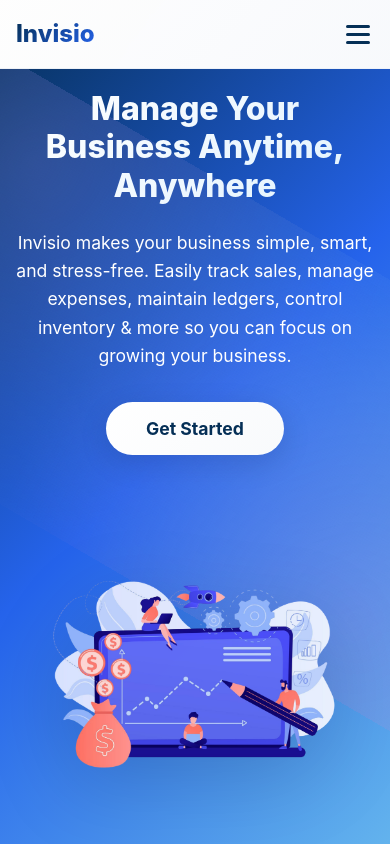
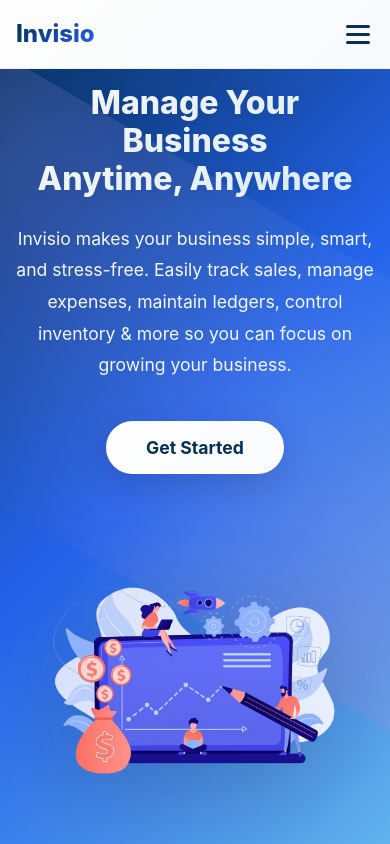
Before and after one commit to noorulannfatima/Invisio, a Vue app in the folder frontend/: page / in a window 390 px wide. Shown: the top 844 px of the page. Built offline with nearby package versions, Linux system fonts and the light colour scheme; no server answers.

Commit message:
added company controllers

```diff
--- a/frontend/src/router/index.ts
+++ b/frontend/src/router/index.ts
@@ -21,7 +21,6 @@
     meta: { requiresGuest: true, layout: 'auth' },
   },
   {
-    // 🔹 All dashboard routes go under the layout
     path: '/dashboard',
     component: () => import('@/layouts/DashboardLayout.vue'),
     meta: { requiresAuth: true },
@@ -35,21 +34,17 @@
         path: '/finance',
         name: 'Finance',
         component: () => import('@/views/Finance.vue'),
-  meta: { requiresAuth: true }
       },
       {
         path: '/reports',
         name: 'Reports',
         component: () => import('@/views/Reports.vue'),
-  meta: { requiresAuth: true }
       },
       {
         path: '/inventory',
         name: 'Inventory',
         component: () => import('@/views/Inventory.vue'),
-  meta: { requiresAuth: true }
       },
-
       {
         path: '/settings',
         name: 'Settings',
@@ -67,24 +62,32 @@
 const router = createRouter({
   history: createWebHistory(import.meta.env.BASE_URL),
   routes,
+  scrollBehavior(to, from, savedPosition) {
+    if (savedPosition) {
+      return savedPosition
+    } else if (to.hash) {
+      return {
+        el: to.hash,
+        behavior: 'smooth',
+      }
+    } else {
+      return { top: 0, behavior: 'smooth' }
+    }
+  },
 })
 
-// ✅ Navigation Guard
 router.beforeEach(async (to, from, next) => {
   const authStore = useAuthStore()
 
-  // Initialize auth state
   if (!authStore.isInitialized) {
     await authStore.initializeAuth()
   }
 
-  // Redirect authenticated users away from guest pages
   if (to.meta.requiresGuest && authStore.isAuthenticated) {
     next({ name: 'Dashboard' })
     return
   }
 
-  // Redirect unauthenticated users to login
   if (to.meta.requiresAuth && !authStore.isAuthenticated) {
     next({ name: 'Login' })
     return
--- a/frontend/src/views/Home.vue
+++ b/frontend/src/views/Home.vue
@@ -3,15 +3,23 @@
     <section id="home" class="hero">
       <div class="hero-container">
         <div class="hero-content">
-          <h1 class="fade-in-up">Manage Your Business
-Anytime, Anywhere
-</h1>
-          <p class="fade-in-up delay-1">Invisio makes your business simple, smart, and stress-free. Easily track sales, manage expenses, maintain ledgers, control inventory & more so you can focus on growing your business.</p>
-          <button class="cta fade-in-up delay-2">Get Started</button>
+          <h1 class="fade-in-up">Manage Your Business<br>Anytime, Anywhere</h1>
+          <p class="fade-in-up delay-1">
+            Invisio makes your business simple, smart, and stress-free. Easily track sales,
+            manage expenses, maintain ledgers, control inventory & more so you can focus on
+            growing your business.
+          </p>
+          <button class="cta fade-in-up delay-2" @click="handleGetStarted">
+            Get Started
+          </button>
         </div>
 
         <div class="hero-image">
-          <img src="@/assets/images/home.png" alt="Invisio Dashboard" class="fade-in-up delay-3" />
+          <img
+            src="@/assets/images/home.png"
+            alt="Invisio Dashboard"
+            class="fade-in-up delay-3"
+          />
         </div>
       </div>
     </section>
@@ -37,10 +45,23 @@
 </template>
 
 <script setup lang="ts">
+import { useRouter } from 'vue-router'
+import { useAuthStore } from '@/store/authStore'
 import Contact from '@/components/layout/Contact.vue'
 import Features from '@/components/layout/Features.vue'
 import Footer from '@/components/layout/Footer.vue'
 import FAQ from '@/components/layout/FAQ.vue'
+
+const router = useRouter()
+const authStore = useAuthStore()
+
+const handleGetStarted = (): void => {
+  if (authStore.isAuthenticated) {
+    router.push('/dashboard')
+  } else {
+    router.push('/register')
+  }
+}
 </script>
 
 <style lang="scss" scoped>
@@ -51,7 +72,6 @@
   position: relative;
   overflow: hidden;
 
-  // Add floating particles background
   &::before {
     content: '';
     position: absolute;
@@ -93,7 +113,7 @@
     }
 
     h1 {
-      font-size: 3.0rem;
+      font-size: 3.5rem;
       font-weight: 800;
       line-height: 1.2;
       margin-bottom: 1.5rem;
@@ -101,6 +121,7 @@
       background-clip: text;
       -webkit-background-clip: text;
       -webkit-text-fill-color: transparent;
+      text-shadow: 0 2px 20px rgba(0, 0, 0, 0.1);
 
       @media (max-width: 768px) {
         font-size: 2.5rem;
@@ -112,15 +133,16 @@
     }
 
     p {
-      font-size: 1.3rem;
-      line-height: 1.6;
-      margin-bottom: 2rem;
-      opacity: 0.9;
-      max-width: 500px;
+      font-size: 1.2rem;
+      line-height: 1.8;
+      margin-bottom: 2.5rem;
+      opacity: 0.95;
+      max-width: 520px;
+      color: rgba(255, 255, 255, 0.95);
 
       @media (max-width: 1024px) {
         max-width: 600px;
-        margin: 0 auto 2rem;
+        margin: 0 auto 2.5rem;
       }
 
       @media (max-width: 768px) {
@@ -131,14 +153,14 @@
     .cta {
       background: linear-gradient(135deg, #ffffff 0%, #f8fafc 100%);
       color: #052f56;
-      padding: 1rem 2.5rem;
+      padding: 1.1rem 3rem;
       border-radius: 50px;
       font-weight: 700;
-      font-size: 1.1rem;
+      font-size: 1.15rem;
       cursor: pointer;
       border: none;
       transition: all 0.4s cubic-bezier(0.175, 0.885, 0.32, 1.275);
-      box-shadow: 0 8px 30px rgba(0, 0, 0, 0.12);
+      box-shadow: 0 10px 35px rgba(0, 0, 0, 0.15);
       position: relative;
       overflow: hidden;
 
@@ -154,8 +176,8 @@
       }
 
       &:hover {
-        transform: translateY(-3px) scale(1.05);
-        box-shadow: 0 15px 40px rgba(0, 0, 0, 0.2);
+        transform: translateY(-4px) scale(1.05);
+        box-shadow: 0 18px 45px rgba(0, 0, 0, 0.25);
 
         &::before {
           left: 100%;
@@ -163,7 +185,13 @@
       }
 
       &:active {
-        transform: translateY(-1px) scale(1.02);
+        transform: translateY(-2px) scale(1.02);
+        box-shadow: 0 12px 35px rgba(0, 0, 0, 0.2);
+      }
+
+      @media (max-width: 768px) {
+        padding: 1rem 2.5rem;
+        font-size: 1.1rem;
       }
     }
   }
@@ -172,16 +200,33 @@
     display: flex;
     justify-content: center;
     align-items: center;
+    position: relative;
 
     @media (max-width: 1024px) {
       justify-content: center;
     }
 
+    &::before {
+      content: '';
+      position: absolute;
+      width: 120%;
+      height: 120%;
+      background: radial-gradient(circle, rgba(255, 255, 255, 0.1) 0%, transparent 70%);
+      border-radius: 50%;
+      animation: pulse 4s ease-in-out infinite;
+      z-index: -1;
+    }
+
     img {
       max-width: 100%;
       height: auto;
-      filter: drop-shadow(0 20px 40px rgba(0, 0, 0, 0.15));
-      border-radius: 20px;
+      filter: drop-shadow(0 25px 50px rgba(0, 0, 0, 0.2));
+      border-radius: 24px;
+      transition: transform 0.3s ease;
+
+      &:hover {
+        transform: scale(1.02);
+      }
 
       @media (max-width: 768px) {
         max-width: 90%;
@@ -190,11 +235,27 @@
   }
 }
 
-// Keyframe animations
 @keyframes float {
-  0%, 100% { transform: translateY(0px) rotate(0deg); }
-  33% { transform: translateY(-30px) rotate(120deg); }
-  66% { transform: translateY(-20px) rotate(240deg); }
+  0%, 100% {
+    transform: translateY(0px) rotate(0deg);
+  }
+  33% {
+    transform: translateY(-30px) rotate(120deg);
+  }
+  66% {
+    transform: translateY(-20px) rotate(240deg);
+  }
+}
+
+@keyframes pulse {
+  0%, 100% {
+    transform: scale(1);
+    opacity: 0.3;
+  }
+  50% {
+    transform: scale(1.1);
+    opacity: 0.5;
+  }
 }
 
 @keyframes fade-in-up {
@@ -208,12 +269,11 @@
   }
 }
 
-// Animation classes
 .fade-in-up {
   animation: fade-in-up 0.8s ease-out forwards;
   opacity: 0;
 }
-// Animation delays
+
 .delay-1 { animation-delay: 0.2s; }
 .delay-2 { animation-delay: 0.4s; }
 .delay-3 { animation-delay: 0.6s; }
```
Also changed, not shown: frontend/src/components/layout/Navbar.vue (+74 -117 lines), frontend/src/components/Leftsidebar.vue (line endings or trailing spaces). Lines whose indentation alone changed are shown as unchanged.
